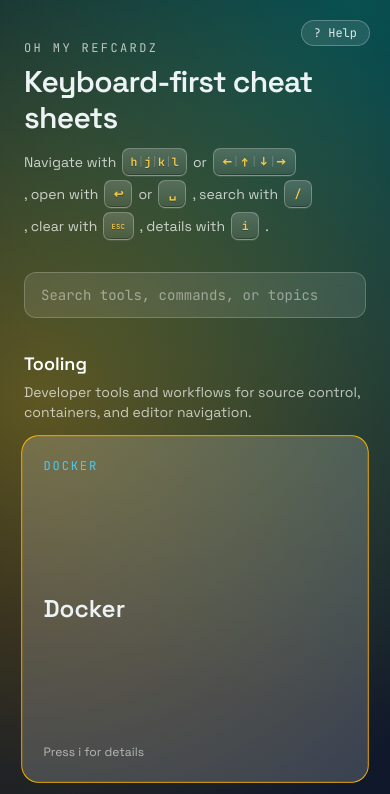
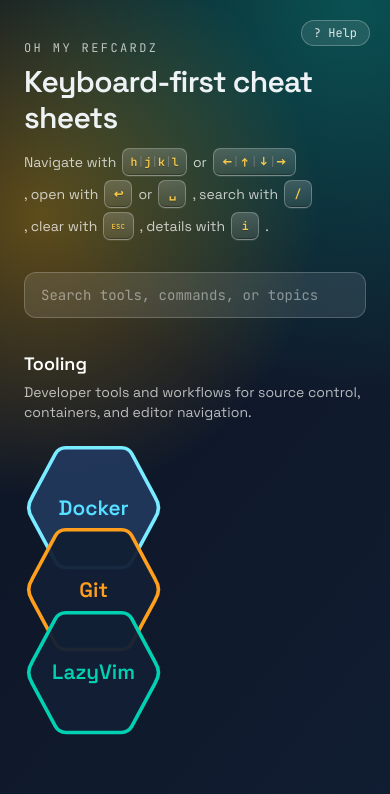
Before and after one commit to Prevole/oh-my-refcardz, a Next.js app: page / in a window 390 px wide. Shown: the top 794 px of the page. Built offline with nearby package versions, Linux system fonts and the light colour scheme.

Commit message:
Change the entry page layout for an hexa grid

```diff
--- a/src/app/globals.css
+++ b/src/app/globals.css
@@ -250,6 +250,97 @@ body {
   stroke-width: 1.8;
   stroke-linecap: round;
   stroke-linejoin: round;
+}
+
+.home-hex-card {
+  width: 10.5rem;
+  height: 10.5rem;
+  position: relative;
+  border: none;
+  background: transparent;
+  transition: filter 0.15s ease;
+}
+
+.home-hex-card:hover {
+  filter: brightness(1.06);
+}
+
+.home-hex-card[data-selected="true"] {
+  filter: brightness(1.12);
+}
+
+.home-hex-shape {
+  position: absolute;
+  inset: 0;
+  width: 100%;
+  height: 100%;
+}
+
+.home-hex-shape-path {
+  fill: rgba(17, 31, 53, 0.95);
+  stroke: var(--hex-border-color, rgba(255, 255, 255, 0.6));
+  stroke-width: 2.6;
+  stroke-linejoin: round;
+  stroke-linecap: round;
+}
+
+.home-hex-card[data-selected="true"] .home-hex-shape-path {
+  fill: rgba(30, 50, 82, 0.95);
+  stroke: color-mix(in srgb, var(--hex-border-color, var(--accent)) 82%, white);
+}
+
+.home-hex-card-inner {
+  position: relative;
+  z-index: 1;
+  padding: 0.7rem;
+}
+
+.home-hex-board {
+  --hex-columns: 3;
+  --hex-tight-overlap-x: -2.2rem;
+  --hex-row-overlap: -4.3rem;
+  --hex-lowered-offset: 5.25rem;
+  --hex-row-indent: 4.125rem;
+  display: flex;
+  flex-direction: column;
+  align-items: flex-start;
+  padding-bottom: 1.4rem;
+}
+
+.home-hex-row {
+  display: flex;
+  align-items: flex-start;
+  gap: 0;
+}
+
+.home-hex-row .home-hex-card + .home-hex-card {
+  margin-left: var(--hex-tight-overlap-x);
+}
+
+.home-hex-row + .home-hex-row {
+  margin-top: var(--hex-row-overlap);
+}
+
+.home-hex-row[data-row-odd="true"] {
+  margin-left: var(--hex-row-indent);
+}
+
+.home-hex-card[data-lowered="true"] {
+  margin-top: var(--hex-lowered-offset);
+}
+
+@media (max-width: 640px) {
+  .home-hex-card {
+    width: 8.7rem;
+    height: 8.7rem;
+  }
+
+  .home-hex-board {
+    --hex-tight-overlap-x: -1.82rem;
+    --hex-row-overlap: -3.55rem;
+    --hex-lowered-offset: 4.35rem;
+    --hex-row-indent: 3.375rem;
+  }
 }
 
 .sheet-content table {
--- a/src/app/home-client.tsx
+++ b/src/app/home-client.tsx
@@ -1,9 +1,8 @@
 "use client";
 
-import { useEffect, useMemo, useState } from "react";
+import { useEffect, useMemo, useState, type CSSProperties } from "react";
 import { useRouter } from "next/navigation";
 import type { CheatSheetCategory } from "@/lib/yaml-cheatsheets";
-import { useColumnCount } from "@/hooks/use-column-count";
 import { Keycap } from "@/components/keycap";
 import { ArrowGlyph } from "@/components/arrow-glyph";
 
@@ -15,9 +14,27 @@ export function HomeClient({ categories }: Props) {
   const router = useRouter();
   const [query, setQuery] = useState("");
   const [selectedIndex, setSelectedIndex] = useState(0);
-  const [gridRef, columns] = useColumnCount<HTMLElement>();
+  const [columns, setColumns] = useState(3);
   const [helpOpen, setHelpOpen] = useState(false);
   const [infoOpen, setInfoOpen] = useState(false);
+
+  useEffect(() => {
+    const computeColumns = () => {
+      if (window.innerWidth < 640) {
+        setColumns(1);
+        return;
+      }
+      if (window.innerWidth < 1024) {
+        setColumns(2);
+        return;
+      }
+      setColumns(3);
+    };
+
+    computeColumns();
+    window.addEventListener("resize", computeColumns);
+    return () => window.removeEventListener("resize", computeColumns);
+  }, []);
 
   const visibleCategories = useMemo(() => {
     const normalized = query.toLowerCase().trim();
@@ -267,35 +284,48 @@ export function HomeClient({ categories }: Props) {
           className="mt-8 rounded-xl border border-white/20 bg-white/10 px-4 py-3 font-mono text-sm outline-none ring-0 backdrop-blur placeholder:text-white/45 focus:border-[var(--accent)]"
         />
 
-        <section ref={gridRef} className="mt-8 space-y-8">
+        <section className="mt-8 space-y-8">
           {visibleCategories.map((category) => {
+            const rows = Array.from({ length: Math.ceil(category.sheets.length / columns) }, (_, rowIndex) => {
+              const start = rowIndex * columns;
+              return category.sheets.slice(start, start + columns);
+            });
+
             return (
               <div key={category.id}>
                 <h2 className="text-lg font-semibold text-white">{category.title}</h2>
                 {category.description ? <p className="mt-1 text-sm text-white/70">{category.description}</p> : null}
-                <div className="mt-4 grid grid-cols-1 gap-4 md:grid-cols-2 xl:grid-cols-3">
-                  {category.sheets.map((sheet) => {
+                <div className="home-hex-board mt-4" style={{ "--hex-columns": String(columns) } as CSSProperties}>
+                  {rows.map((row, rowIndex) => (
+                    <div key={`${category.id}-row-${rowIndex}`} className="home-hex-row" data-row-odd={rowIndex % 2 === 1 && columns > 1}>
+                      {row.map((sheet, rowItemIndex) => {
                         const index = cardIndexBySlug.get(sheet.slug) ?? -1;
+                        const isSelected = selectedIndex === index;
                         return (
                         <button
                           key={sheet.slug}
                           onClick={() => router.push(`/cheatsheets/${sheet.slug}`)}
-                        className={`aspect-square rounded-2xl border p-5 text-left transition duration-150 ${
-                          selectedIndex === index
-                            ? "scale-[1.01] border-transparent bg-white/18 shadow-[0_0_0_1px_var(--accent)]"
-                            : "border-white/15 bg-white/8 hover:border-white/25 hover:bg-white/12"
-                        }`}
+                          data-selected={isSelected}
+                          data-lowered={columns > 1 && rowItemIndex % 2 === 1}
+                          className="home-hex-card text-left"
+                          style={{ "--hex-border-color": sheet.color } as CSSProperties}
                         >
-                        <div className="flex h-full flex-col justify-between">
-                          <p className="font-mono text-xs uppercase tracking-[0.15em]" style={{ color: sheet.color }}>
-                            {sheet.slug}
-                          </p>
-                          <h3 className="text-2xl font-semibold leading-tight">{sheet.title}</h3>
-                          <p className="text-xs text-white/60">Press i for details</p>
+                          <svg className="home-hex-shape" viewBox="0 0 100 100" aria-hidden="true" focusable="false">
+                            <path
+                              className="home-hex-shape-path"
+                              d="M30 7 L70 7 Q75 7 77.4 11.3 L94.2 42.5 Q99 50 94.2 57.5 L77.4 88.7 Q75 93 70 93 L30 93 Q25 93 22.6 88.7 L5.8 57.5 Q1 50 5.8 42.5 L22.6 11.3 Q25 7 30 7 Z"
+                            />
+                          </svg>
+                          <div className="home-hex-card-inner flex h-full items-center justify-center text-center">
+                              <h3 className="text-[1.3rem] font-semibold leading-tight" style={{ color: sheet.color }}>
+                                {sheet.title}
+                              </h3>
                           </div>
                           </button>
                         );
                       })}
+                    </div>
+                  ))}
                 </div>
               </div>
             );
```
Lines whose indentation alone changed are shown as unchanged.
